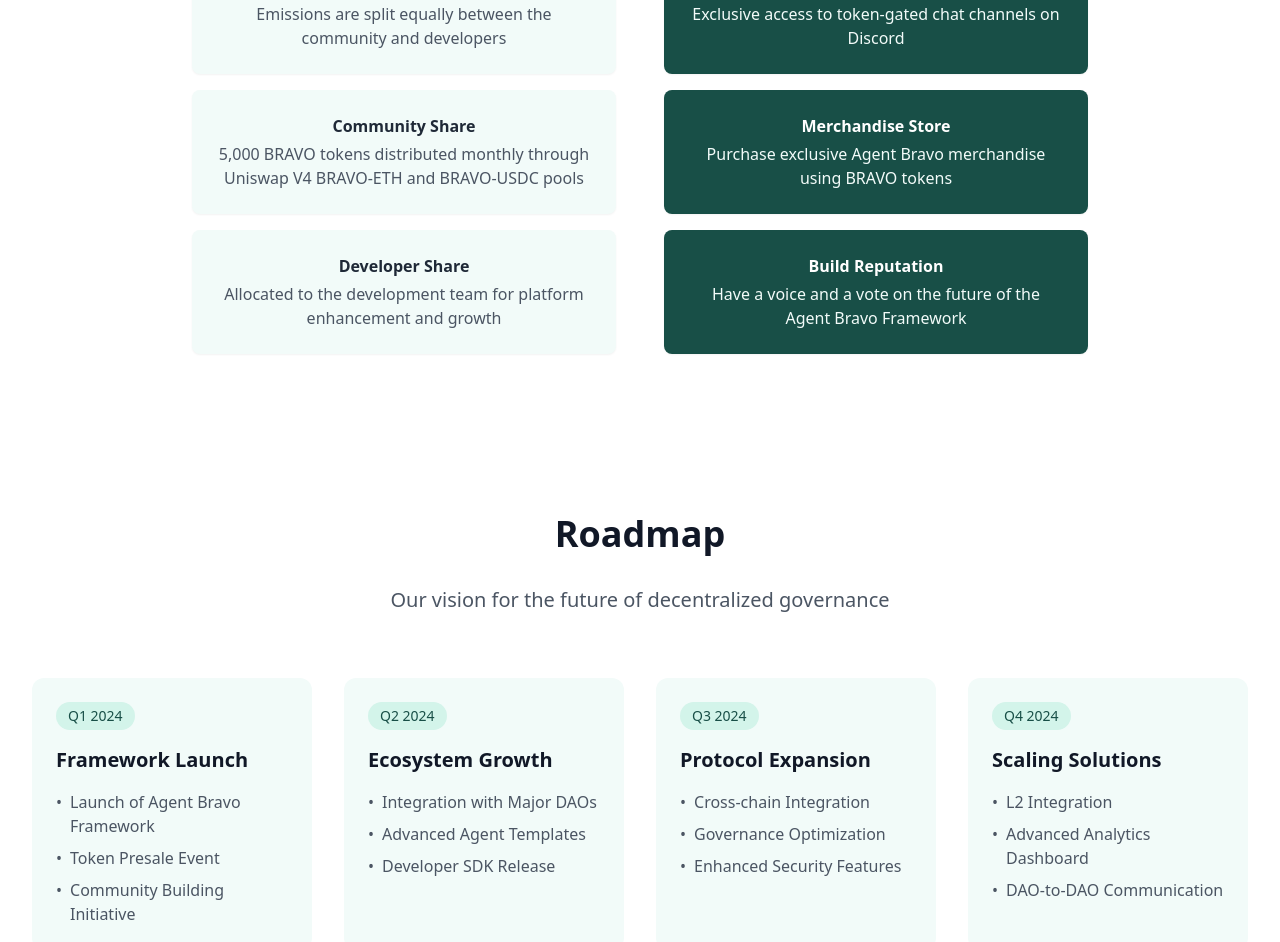
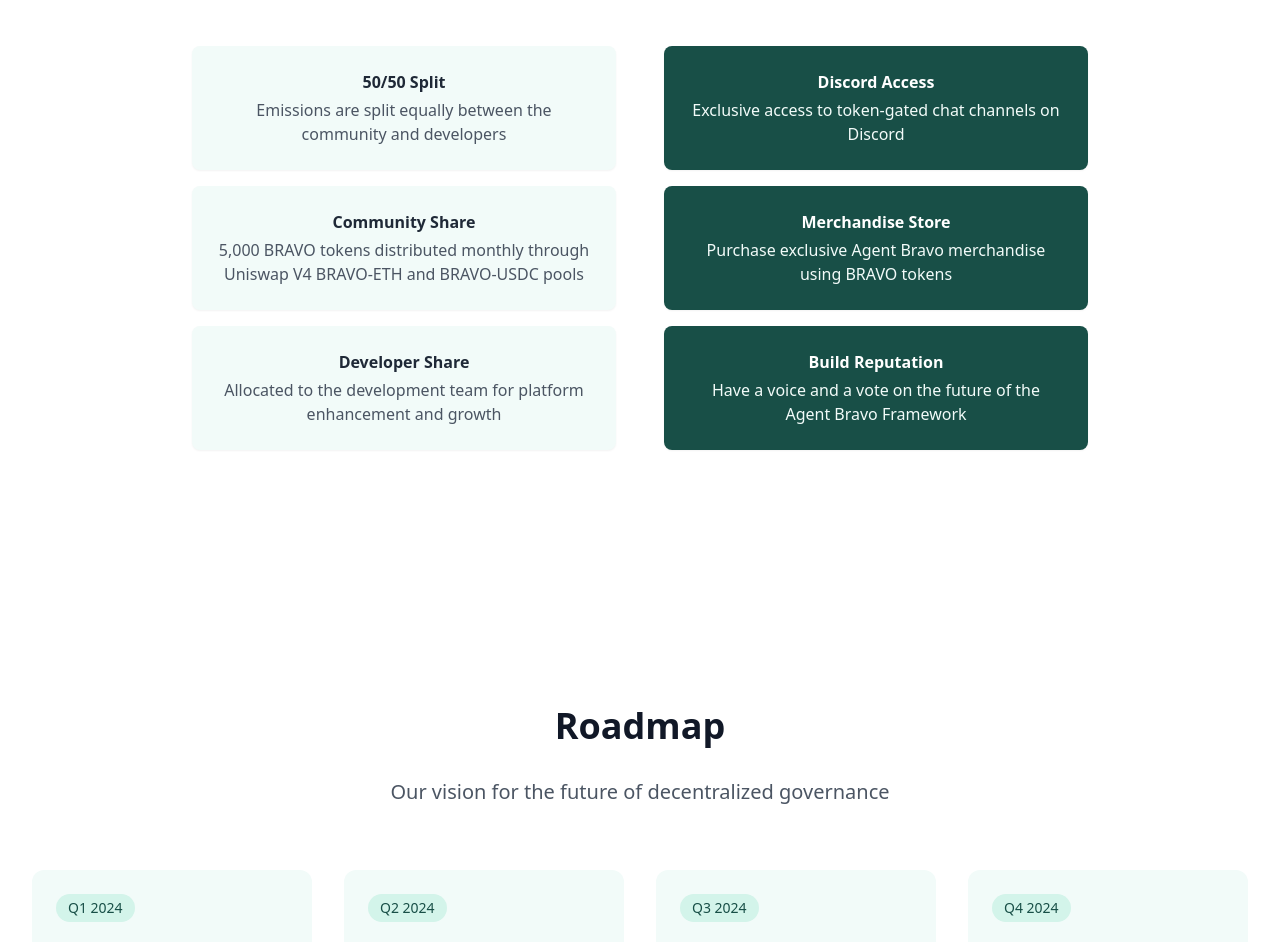
Before and after one commit to mikeghen/agent-bravo-frontend, a React (Vite) app: page / in a window 1280 px wide. Shown: the part 1848-2790 px from the top of the page. Built offline with nearby package versions, Linux system fonts and the light colour scheme.

Commit message:
Improve home page spacing
Make the whitespace between sections on the home page consistent.

```diff
--- a/src/pages/Index.tsx
+++ b/src/pages/Index.tsx
@@ -9,9 +9,11 @@ const Index = () => {
   return (
     <div className="min-h-screen bg-white">
       <Navbar />
-      <Hero />
-      <TokenPresale />
-      <Roadmap />
+      <div className="space-y-24"> {/* Add consistent 96px spacing between sections */}
+        <Hero />
+        <TokenPresale />
+        <Roadmap />
+      </div>
       <Footer />
     </div>
   );
```
